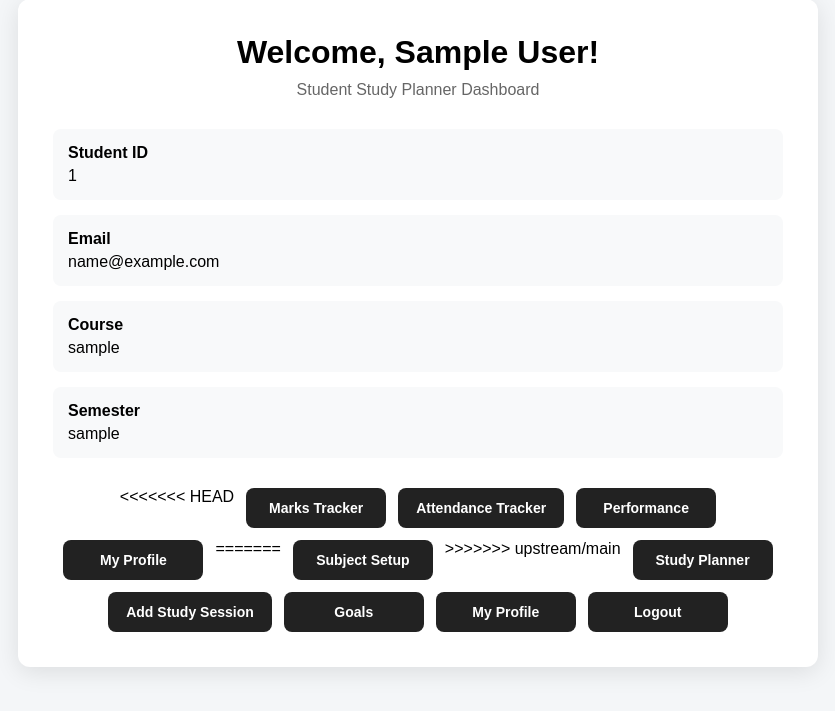
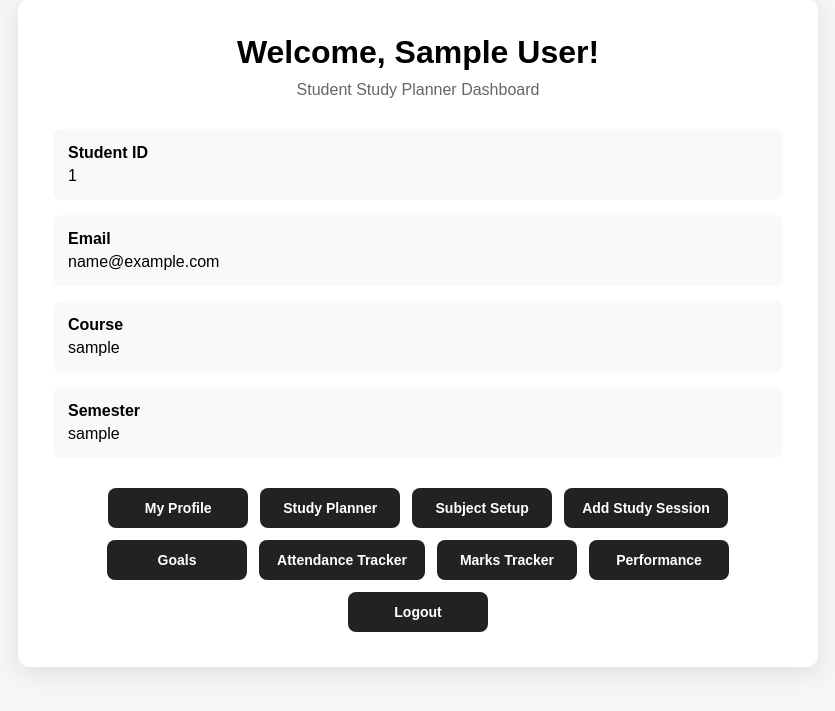
Before and after one commit to ganeshvibhuti30-prog/Student-Study-Planner, a Flask app: page /dashboard in a window 1280 px wide. Shown: the part 41-752 px from the top of the page, without its empty margins (222-1057 px from the left). Run offline with Flask 3, Linux system fonts and the light colour scheme; the visitor is signed in with stand-in values (Sample User, id 1); data comes from the database, SQL or seed files in the repository.

Commit message:
Fix dashboard navigation order

```diff
--- a/templates/dashboard.html
+++ b/templates/dashboard.html
@@ -64,38 +64,16 @@
 
 <div class="navigation">
 
-<<<<<<< HEAD
-                <a href="{{ url_for('marks') }}">
-                    <button type="button">
-                        Marks Tracker
-                    </button>
+    <a href="{{ url_for('profile') }}">
+        <button type="button">My Profile</button>
     </a>
-
-                <a href="{{ url_for('attendance') }}">
-                    <button type="button">
-                        Attendance Tracker
-                    </button>
-                </a>
-
-                <a href="{{ url_for('performance') }}">
-                   <button type="button">
-                       Performance
-                   </button>
-                </a>
-
-                <a href="{{ url_for('profile') }}">
-                    <button type="button">
-                        My Profile
-                    </button>
-                </a>
-=======
-<a href="{{ url_for('subjects') }}">
-    <button type="button">Subject Setup</button>
-</a>
->>>>>>> upstream/main
 
     <a href="{{ url_for('planner') }}">
         <button type="button">Study Planner</button>
+    </a>
+
+    <a href="{{ url_for('subjects') }}">
+        <button type="button">Subject Setup</button>
     </a>
 
     <a href="{{ url_for('add_study') }}">
@@ -106,8 +84,16 @@
         <button type="button">Goals</button>
     </a>
 
-<a href="{{ url_for('profile') }}">
-    <button type="button">My Profile</button>
+    <a href="{{ url_for('attendance') }}">
+        <button type="button">Attendance Tracker</button>
+    </a>
+
+    <a href="{{ url_for('marks') }}">
+        <button type="button">Marks Tracker</button>
+    </a>
+
+    <a href="{{ url_for('performance') }}">
+        <button type="button">Performance</button>
     </a>
 
     <a href="{{ url_for('logout') }}"
```
Lines whose indentation alone changed are shown as unchanged.
